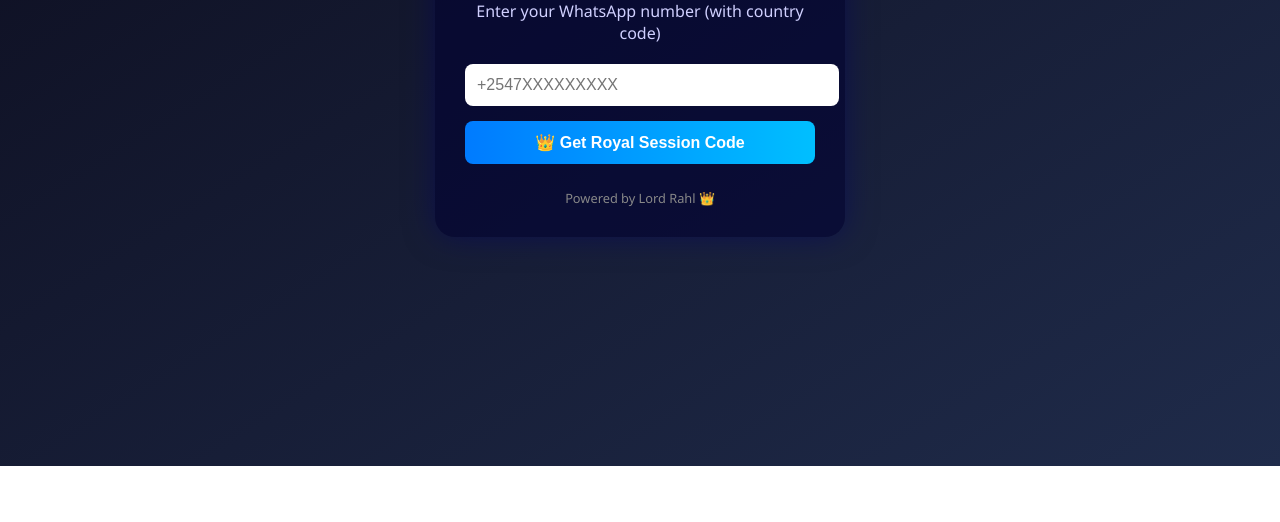
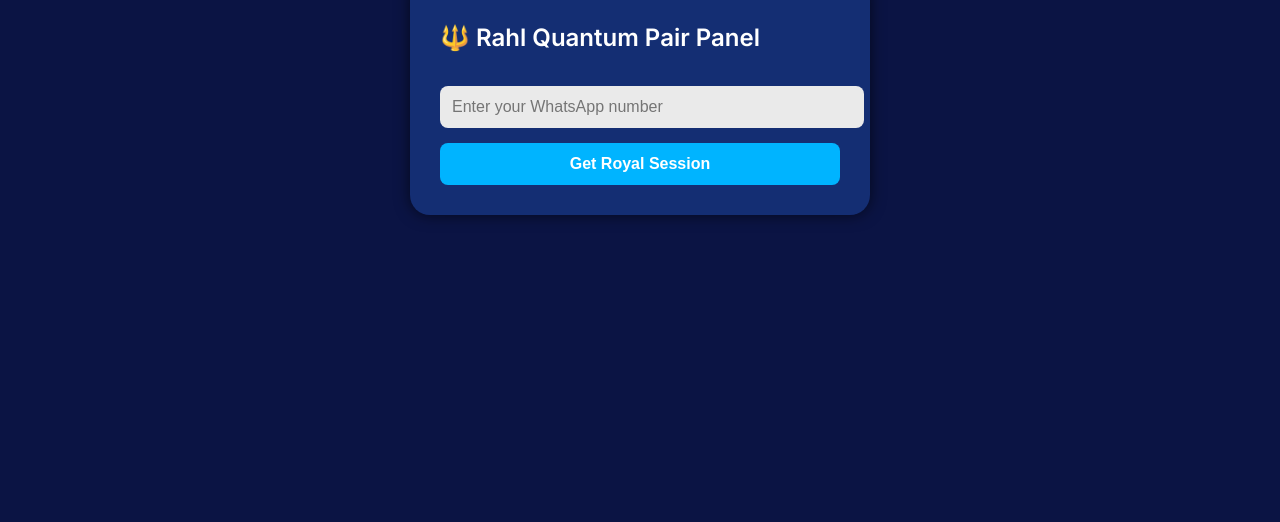
Before and after one commit to mastrerahl/Rahl-Quantum-, a website: page public/pair.html in a window 1280 px wide. Shown: the part 334-856 px from the top of the page. Before the commit the page ends 800 px from the top, so only its background shows below. Drawn offline with Linux system fonts and the light colour scheme.

Commit message:
Update pair.html

```diff
--- a/public/pair.html
+++ b/public/pair.html
@@ -1,118 +1,84 @@
+<!-- public/pair.html -->
 <!DOCTYPE html>
 <html lang="en">
 <head>
   <meta charset="UTF-8" />
-  <meta name="viewport" content="width=device-width, initial-scale=1.0"/>
-  <title>👑 Rahl Quantum — Royal Pairing Panel</title>
+  <title>👑 Get Royal Pair Code</title>
+  <link rel="stylesheet" href="https://fonts.googleapis.com/css2?family=Inter:wght@400;600&display=swap">
   <style>
     body {
-      background: linear-gradient(to bottom right, #0c0c1d, #1f2b4a);
-      color: #fff;
-      font-family: 'Segoe UI', Tahoma, Geneva, Verdana, sans-serif;
+      font-family: 'Inter', sans-serif;
+      background: #0b1444;
+      color: white;
       display: flex;
+      flex-direction: column;
+      align-items: center;
       justify-content: center;
-      align-items: center;
-      height: 100vh;
-      margin: 0;
+      min-height: 100vh;
+      padding: 20px;
     }
-
-    .container {
-      background-color: rgba(0, 0, 50, 0.6);
+    .panel {
+      background: #142e73;
       padding: 30px;
       border-radius: 20px;
-      box-shadow: 0 0 30px rgba(0, 0, 100, 0.5);
-      text-align: center;
-      max-width: 350px;
-      width: 90%;
+      box-shadow: 0 0 15px rgba(0,0,0,0.6);
+      width: 100%;
+      max-width: 400px;
     }
-
-    h1 {
-      font-size: 1.8em;
-      color: #00bfff;
-      margin-bottom: 10px;
-    }
-
-    p {
-      margin-bottom: 20px;
-      color: #d0d0ff;
-    }
-
-    input {
-      width: 100%;
-      padding: 12px;
-      margin-bottom: 15px;
-      border: none;
-      border-radius: 8px;
-      font-size: 16px;
-    }
-
-    button {
+    input, button {
       width: 100%;
       padding: 12px;
       border: none;
-      background: linear-gradient(to right, #007bff, #00bfff);
+      border-radius: 8px;
+      margin-top: 15px;
+      font-size: 16px;
+    }
+    input {
+      background: #eaeaea;
+      color: black;
+    }
+    button {
+      background: #00b4ff;
       color: white;
-      font-size: 16px;
-      border-radius: 8px;
+      font-weight: bold;
       cursor: pointer;
-      font-weight: bold;
-      transition: background 0.3s ease;
     }
-
-    button:hover {
-      background: linear-gradient(to right, #0051ff, #0099ff);
-    }
-
-    .response {
-      margin-top: 15px;
-      font-weight: bold;
-      color: #ffd700;
-    }
-
-    .footer {
-      margin-top: 25px;
-      font-size: 0.8em;
-      color: #888;
+    .output {
+      margin-top: 20px;
+      background: #071f44;
+      padding: 15px;
+      border-radius: 10px;
+      font-family: monospace;
+      font-size: 14px;
     }
   </style>
 </head>
 <body>
-  <div class="container">
-    <h1>🔱 Rahl Quantum</h1>
-    <p>Enter your WhatsApp number (with country code)</p>
-    <input id="number" type="tel" placeholder="+2547XXXXXXXXX" />
-    <button onclick="getCode()">👑 Get Royal Session Code</button>
-    <div id="output" class="response"></div>
-    <div class="footer">Powered by Lord Rahl 👑</div>
+  <div class="panel">
+    <h2>🔱 Rahl Quantum Pair Panel</h2>
+    <input type="text" id="number" placeholder="Enter your WhatsApp number" />
+    <button onclick="getPair()">Get Royal Session</button>
+    <div id="output" class="output" style="display:none;"></div>
   </div>
 
   <script>
-    async function getCode() {
+    async function getPair() {
+      const number = document.getElementById('number').value;
       const output = document.getElementById('output');
-      const number = document.getElementById('number').value.trim();
-      if (!number || number.length < 10) {
-        output.innerHTML = "⚠️ Please enter a valid number.";
-        return;
-      }
-
-      output.innerHTML = "⏳ Requesting royal code...";
+      output.style.display = 'block';
+      output.innerText = '👑 Requesting pairing code...';
 
       try {
         const res = await fetch(`/pair?number=${number}`);
         const data = await res.json();
-
         if (data.pairingCode) {
-          output.innerHTML = `
-            ✅ Pairing Code: <b>${data.pairingCode}</b><br>
-            ⚙️ Go to WhatsApp > Settings > Linked Devices to connect.
-          `;
-        } else if (data.error) {
-          output.innerHTML = `❌ ${data.error}`;
+          output.innerHTML = `✅ <b>Pairing Code:</b> ${data.pairingCode}<br>
+          <i>Use it in WhatsApp: Settings → Linked Devices</i>`;
         } else {
-          output.innerHTML = `⚠️ Unexpected response.`;
+          output.innerText = data.error || 'Unknown error';
         }
-      } catch (e) {
-        output.innerHTML = `❌ Server error. Try again later.`;
+      } catch (err) {
+        output.innerText = '❌ Failed to fetch pair code.';
       }
     }
   </script>
```
